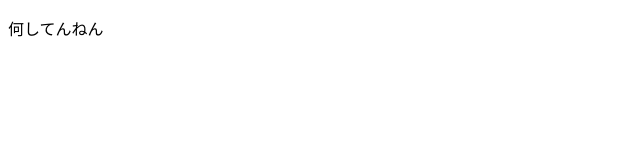
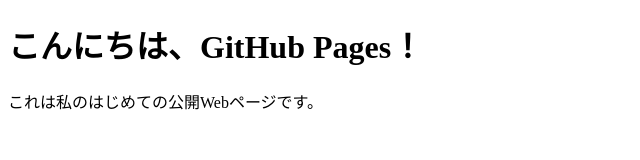
Before and after one commit to exvs-minidora/class-web-Q2, a plain HTML site: page index.html in a window 1280 px wide. Shown: the whole page, without its empty margins (0-640 px from the left). Drawn offline with Linux system fonts and the light colour scheme.

Commit message:
初回公開

```diff
--- a/index.html
+++ b/index.html
@@ -1,6 +1,12 @@
+<!-- index.html -->
 <!DOCTYPE html>
 <html>
-    <body>
-        <p>何してんねん</p>
-    </body>
+<head>
+  <meta charset="UTF-8">
+  <title>My First Page</title>
+</head>
+<body>
+  <h1>こんにちは、GitHub Pages！</h1>
+  <p>これは私のはじめての公開Webページです。</p>
+</body>
 </html>
```
